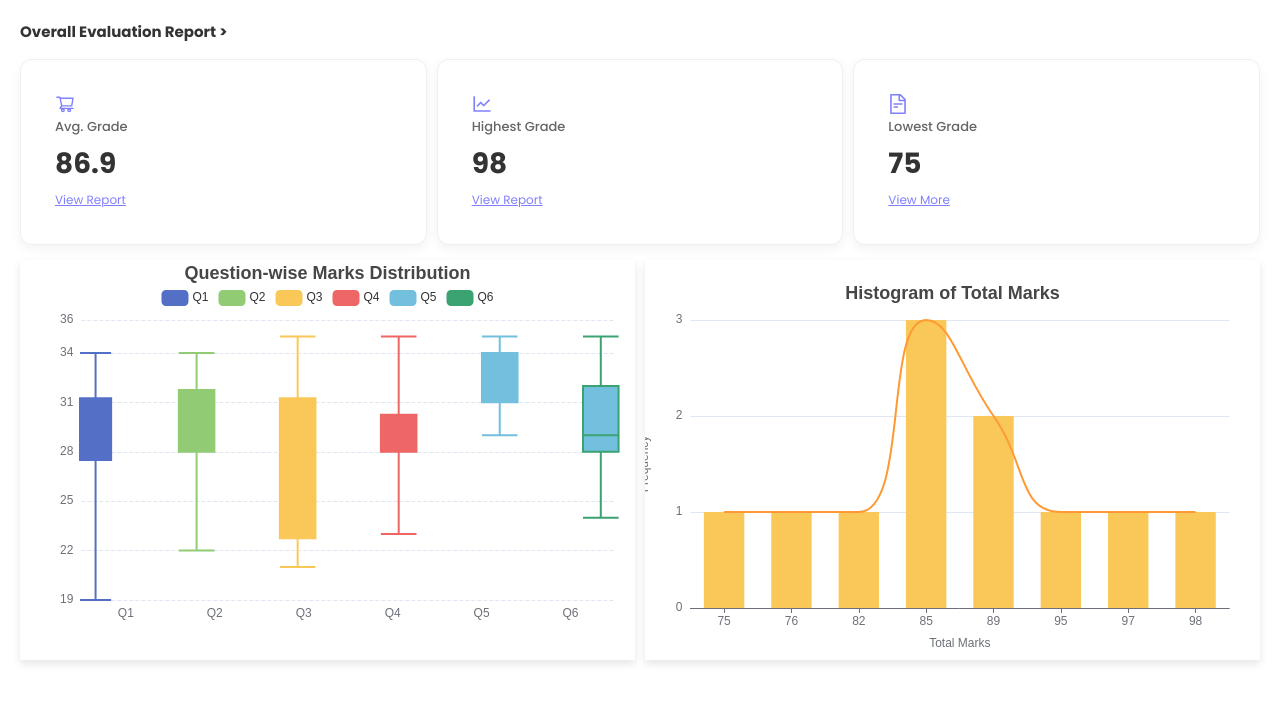
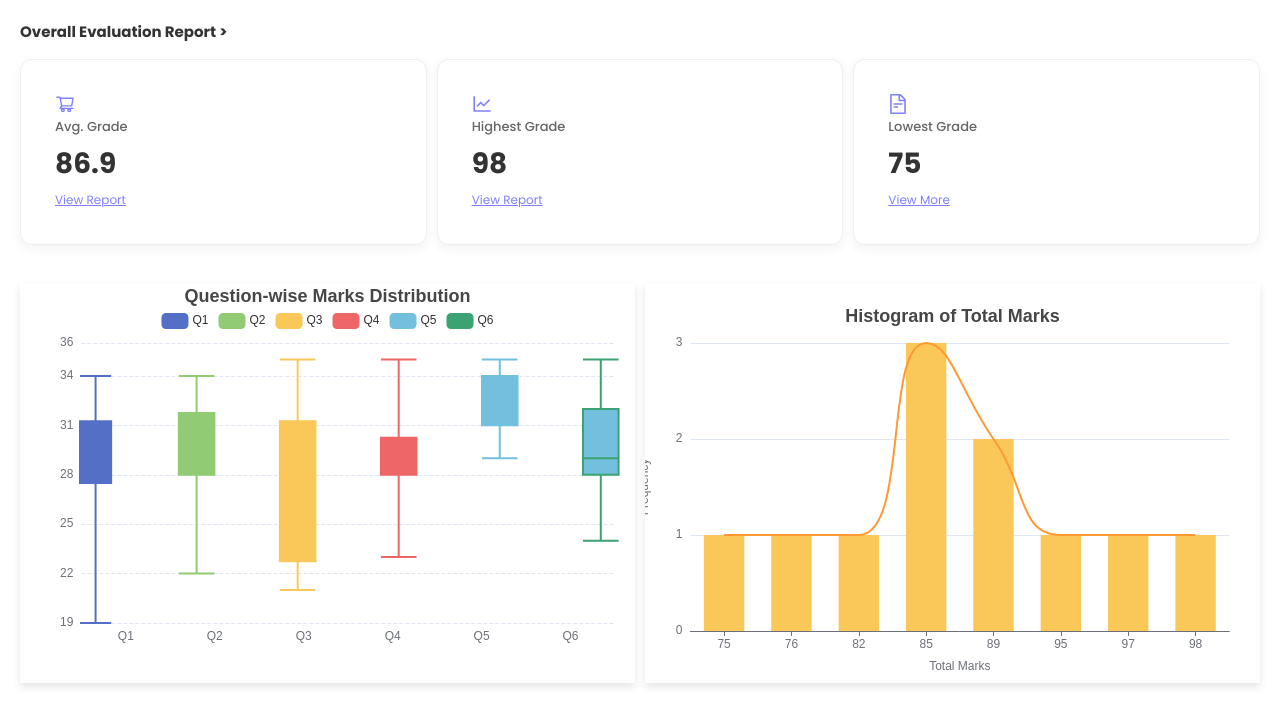
Before and after one commit to gopisuresh-dev2prod/grading-assistant, a React (Create React App) app: page /evaluation-report in a window 1280 px wide. Shown: the top 726 px of the page. Built offline with nearby package versions, Linux system fonts and the light colour scheme; sample sign-in values are in the browser's storage.

Commit message:
update EvaluationReportPage.scss

```diff
--- a/src/Pages/EvaluationReportPage/EvaluationReportPage.scss
+++ b/src/Pages/EvaluationReportPage/EvaluationReportPage.scss
@@ -77,6 +77,7 @@
       gap: 10px;
       // padding: 20px;
       // background-color: #f5f5f5;
+      margin:3% 0%;
     }
 
     .chart-container {
```
